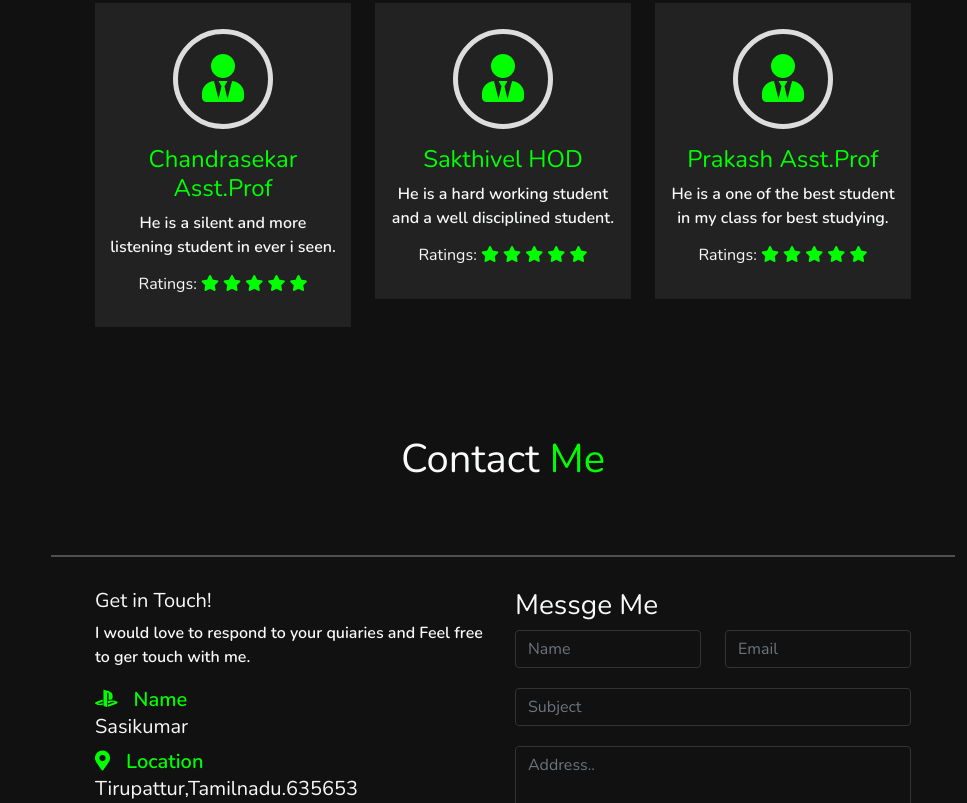
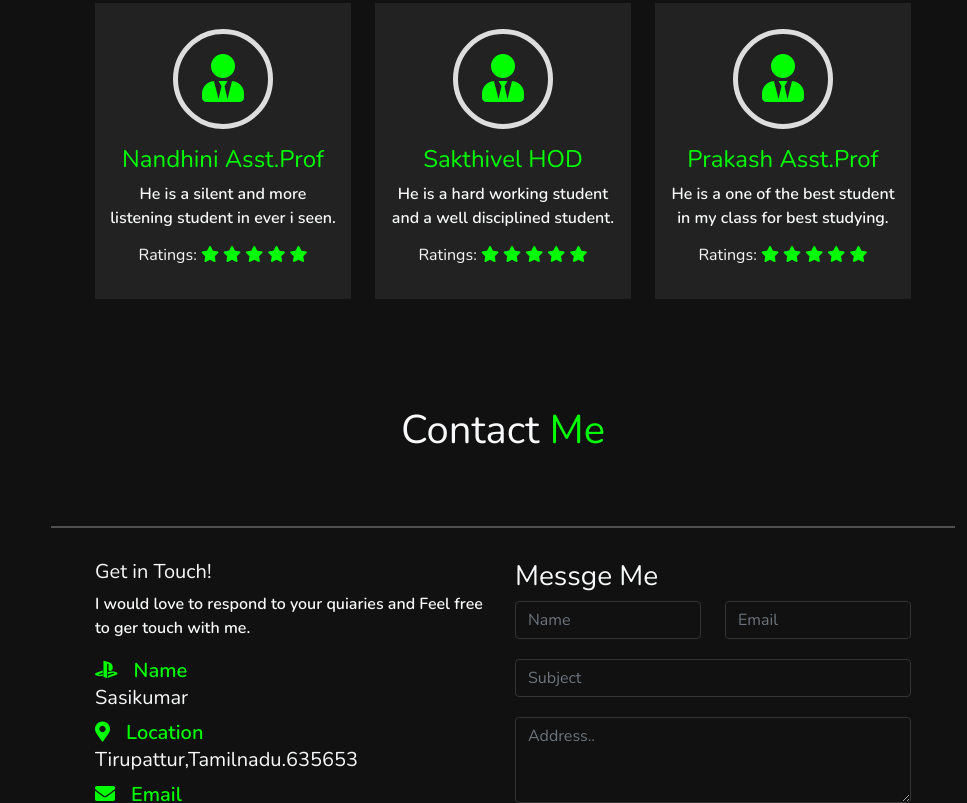
Before and after one commit to sasikumar271/sasi.com, a plain HTML site: page index.html in a window 1280 px wide. Shown: the part 3569-4372 px from the top of the page, without its empty margins (313-1280 px from the left). Drawn offline with nearby package versions, Linux system fonts and the light colour scheme.

Commit message:
Update index.html

```diff
--- a/index.html
+++ b/index.html
@@ -381,7 +381,7 @@
             <div class="single-box  text-center">
               <div class="img-area"><i class="fas fa-user-tie"></i></div>
               <div class="img-text mt-3">
-                <h4>Chandrasekar Asst.Prof</h4>
+                <h4>Nandhini Asst.Prof</h4>
                 <p>He is a silent and more listening student in ever i seen.</p>
                 <h6> Ratings:
                   <i class="fas fa-star"></i>
```
